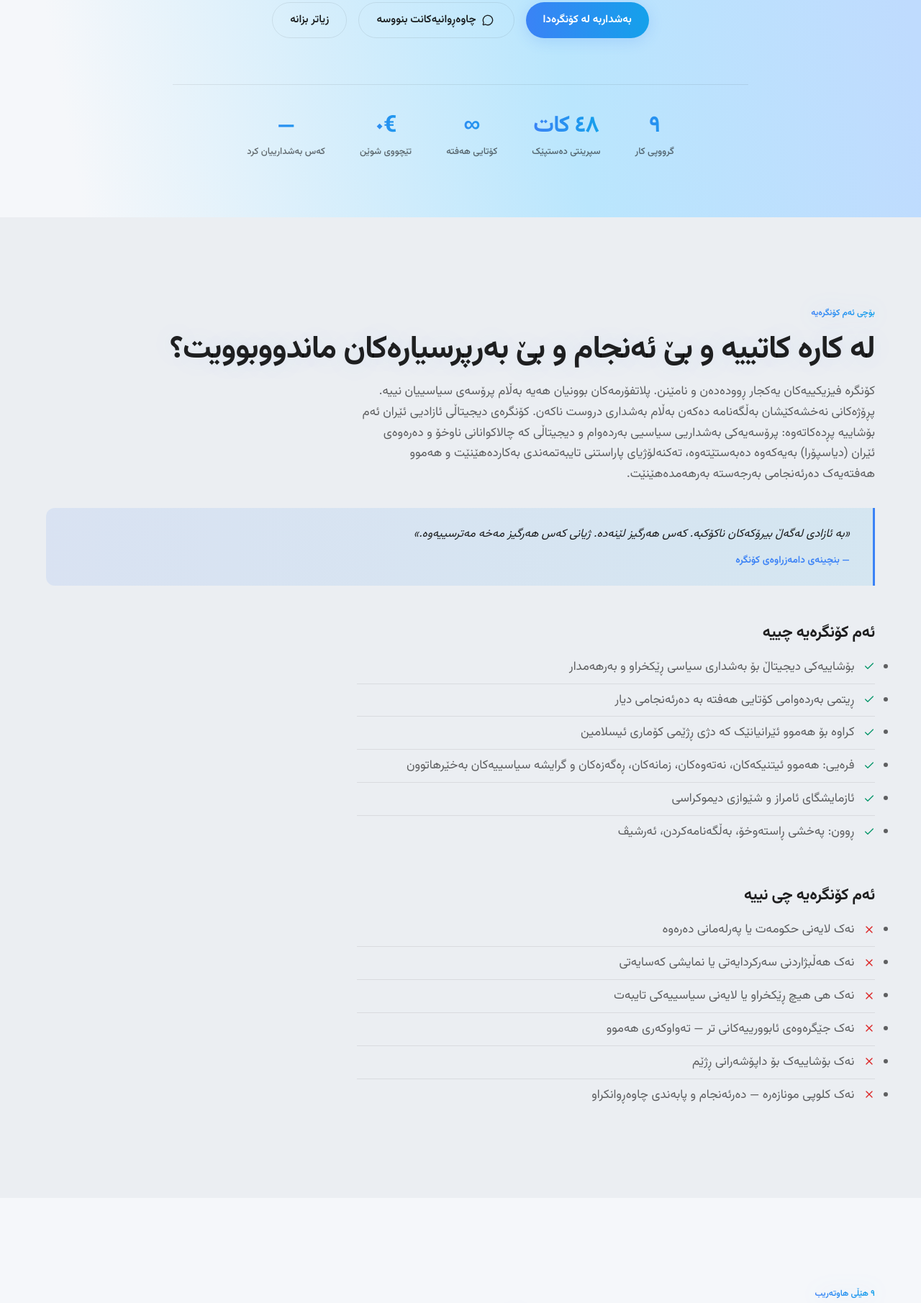
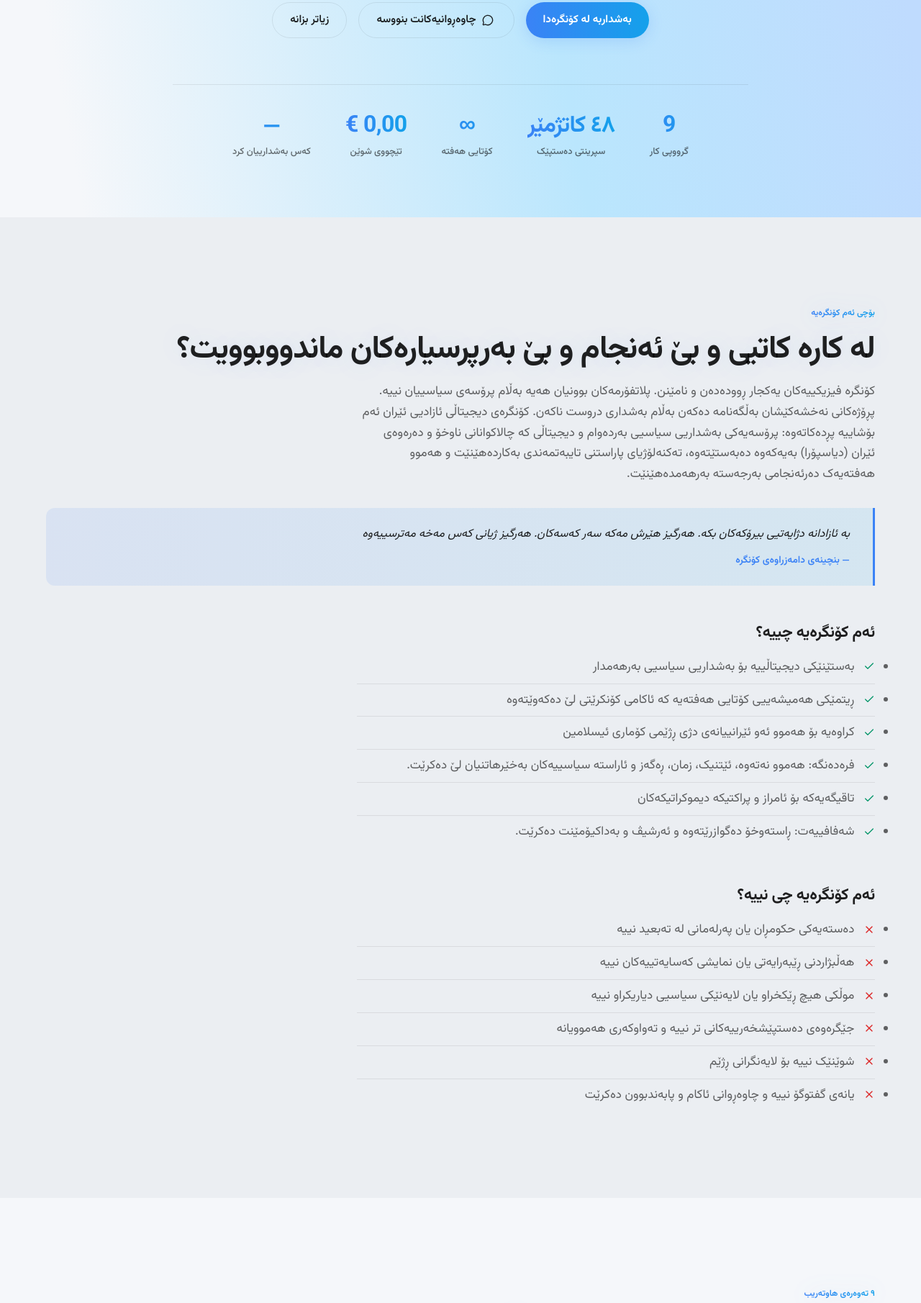
Before and after one commit to Iran-Digital-Freedom-Congress/the-digital-congress, a plain HTML site: page ku/index.html in a window 1280 px wide. Shown: the part 509-2320 px from the top of the page at 72% size. Drawn offline with nearby package versions, Linux system fonts and the light colour scheme; no server answers; a web font is replaced by a local one.

Commit message:
Update number formatting and add question marks for clarity in multiple language files

```diff
--- a/ku/index.html
+++ b/ku/index.html
@@ -73,11 +73,11 @@
 </div>
 <div class="stats">
 <div class="stat">
-<div class="number" data-i18n="stat_num_working_groups">٩</div>
+<div class="number" data-i18n="stat_num_working_groups">9</div>
 <div class="label" data-i18n="stat_working_groups">گرووپی کار</div>
 </div>
 <div class="stat">
-<div class="number" data-i18n="stat_num_launch_sprint">٤٨ کات</div>
+<div class="number" data-i18n="stat_num_launch_sprint">٤٨ کاتژمێر</div>
 <div class="label" data-i18n="stat_launch_sprint">سپرینتی دەستپێک</div>
 </div>
 <div class="stat">
@@ -85,7 +85,7 @@
 <div class="label" data-i18n="stat_weekends">کۆتایی هەفتە</div>
 </div>
 <div class="stat">
-<div class="number" data-i18n="stat_num_venue_cost">€٠</div>
+<div class="number" data-i18n="stat_num_venue_cost">0,00 €</div>
 <div class="label" data-i18n="stat_venue_cost">تێچووی شوێن</div>
 </div>
 <div class="stat">
@@ -99,42 +99,42 @@
 <section id="about">
 <div class="container">
 <p class="section-label" data-i18n="about_label">بۆچی ئەم کۆنگرەیە</p>
-<h2 data-i18n="about_heading">لە کارە کاتییە و بێ ئەنجام و بێ بەرپرسیارەکان ماندووبوویت؟</h2>
+<h2 data-i18n="about_heading">لە کارە کاتیی و بێ ئەنجام و بێ بەرپرسیارەکان ماندووبوویت؟</h2>
 <p data-i18n="about_body">کۆنگرە فیزیکییەکان یەکجار ڕوودەدەن و نامێنن. پلاتفۆرمەکان بوونیان هەیە بەڵام پرۆسەی سیاسییان نییە. پڕۆژەکانی نەخشەکێشان بەڵگەنامە دەکەن بەڵام بەشداری دروست ناکەن. کۆنگرەی دیجیتاڵی ئازادیی ئێران ئەم بۆشاییە پڕدەکاتەوە: پرۆسەیەکی بەشداریی سیاسیی بەردەوام و دیجیتاڵی کە چالاکوانانی ناوخۆ و دەرەوەی ئێران (دیاسپۆرا) بەیەکەوە دەبەستێتەوە، تەکنەلۆژیای پاراستنی تایبەتمەندی بەکاردەهێنێت و هەموو هەفتەیەک دەرئەنجامی بەرجەستە بەرهەمدەهێنێت.</p>
 <div class="quote-block">
-<span data-i18n="quote_founding">«بە ئازادی لەگەڵ بیرۆکەکان ناکۆکبە. کەس هەرگیز لێنەدە. ژیانی کەس هەرگیز مەخە مەترسییەوە.»</span>
+<span data-i18n="quote_founding">بە ئازادانە دژایەتیی بیرۆکەکان بکە. هەرگیز هێرش مەکە سەر کەسەکان. هەرگیز ژیانی کەس مەخە مەترسییەوە</span>
 <span class="attribution" data-i18n="quote_attribution">— بنچینەی دامەزراوەی کۆنگرە</span>
 </div>
-<h3 class="mt-3" data-i18n="about_is_heading">ئەم کۆنگرەیە چییە</h3>
+<h3 class="mt-3" data-i18n="about_is_heading">ئەم کۆنگرەیە چییە؟</h3>
 <ul class="redlines">
-<li data-i18n="about_is_1"><span class="icon-yes"><i aria-hidden="true" data-lucide="check"></i></span> بۆشاییەکی دیجیتاڵ بۆ بەشداری سیاسی ڕێکخراو و بەرهەمدار</li>
-<li data-i18n="about_is_2"><span class="icon-yes"><i aria-hidden="true" data-lucide="check"></i></span> ڕیتمی بەردەوامی کۆتایی هەفتە بە دەرئەنجامی دیار</li>
-<li data-i18n="about_is_3"><span class="icon-yes"><i aria-hidden="true" data-lucide="check"></i></span> کراوە بۆ هەموو ئێرانیانێک کە دژی ڕژێمی کۆماری ئیسلامین</li>
-<li data-i18n="about_is_4"><span class="icon-yes"><i aria-hidden="true" data-lucide="check"></i></span> فرەیی: هەموو ئیتنیکەکان، نەتەوەکان، زمانەکان، ڕەگەزەکان و گرایشە سیاسییەکان بەخێرهاتوون</li>
-<li data-i18n="about_is_5"><span class="icon-yes"><i aria-hidden="true" data-lucide="check"></i></span> ئازمایشگای ئامراز و شێوازی دیموکراسی</li>
-<li data-i18n="about_is_6"><span class="icon-yes"><i aria-hidden="true" data-lucide="check"></i></span> ڕوون: پەخشی ڕاستەوخۆ، بەڵگەنامەکردن، ئەرشیڤ</li>
+<li data-i18n="about_is_1"><span class="icon-yes"><i aria-hidden="true" data-lucide="check"></i></span> بەستێنێکی دیجیتاڵییە بۆ بەشداریی سیاسیی بەرهەمدار</li>
+<li data-i18n="about_is_2"><span class="icon-yes"><i aria-hidden="true" data-lucide="check"></i></span> ڕیتمێکی هەمیشەییی کۆتایی هەفتەیە کە ئاکامی کۆنکرێتی لێ دەکەوێتەوە</li>
+<li data-i18n="about_is_3"><span class="icon-yes"><i aria-hidden="true" data-lucide="check"></i></span> کراوەیە بۆ هەموو ئەو ئێرانییانەی دژی ڕژێمی کۆماری ئیسلامین</li>
+<li data-i18n="about_is_4"><span class="icon-yes"><i aria-hidden="true" data-lucide="check"></i></span> فرەدەنگە: هەموو نەتەوە، ئێتنیک، زمان، ڕەگەز و ئاراستە سیاسییەکان بەخێرهاتنیان لێ دەکرێت.</li>
+<li data-i18n="about_is_5"><span class="icon-yes"><i aria-hidden="true" data-lucide="check"></i></span> تاقیگەیەکە بۆ ئامراز و پراکتیکە دیموکراتیکەکان</li>
+<li data-i18n="about_is_6"><span class="icon-yes"><i aria-hidden="true" data-lucide="check"></i></span> شەفافییەت: ڕاستەوخۆ دەگوازرێتەوە و ئەرشیڤ و بەداکیۆمێنت دەکرێت.</li>
 </ul>
-<h3 class="mt-3" data-i18n="about_isnot_heading">ئەم کۆنگرەیە چی نییە</h3>
+<h3 class="mt-3" data-i18n="about_isnot_heading">ئەم کۆنگرەیە چی نییە؟</h3>
 <ul class="redlines">
-<li data-i18n="about_isnot_1"><span class="icon-no"><i aria-hidden="true" data-lucide="x"></i></span> نەک لایەنی حکومەت یا پەرلەمانی دەرەوە</li>
-<li data-i18n="about_isnot_2"><span class="icon-no"><i aria-hidden="true" data-lucide="x"></i></span> نەک هەڵبژاردنی سەرکردایەتی یا نمایشی کەسایەتی</li>
-<li data-i18n="about_isnot_3"><span class="icon-no"><i aria-hidden="true" data-lucide="x"></i></span> نەک هی هیچ ڕێکخراو یا لایەنی سیاسییەکی تایبەت</li>
-<li data-i18n="about_isnot_4"><span class="icon-no"><i aria-hidden="true" data-lucide="x"></i></span> نەک جێگرەوەی ئابوورییەکانی تر — تەواوکەری هەموو</li>
-<li data-i18n="about_isnot_5"><span class="icon-no"><i aria-hidden="true" data-lucide="x"></i></span> نەک بۆشاییەک بۆ داپۆشەرانی ڕژێم</li>
-<li data-i18n="about_isnot_6"><span class="icon-no"><i aria-hidden="true" data-lucide="x"></i></span> نەک کلوپی مونازەرە — دەرئەنجام و پابەندی چاوەڕوانکراو</li>
+<li data-i18n="about_isnot_1"><span class="icon-no"><i aria-hidden="true" data-lucide="x"></i></span> دەستەیەکی حکومڕان یان پەرلەمانی لە تەبعید نییە</li>
+<li data-i18n="about_isnot_2"><span class="icon-no"><i aria-hidden="true" data-lucide="x"></i></span> هەڵبژاردنی ڕێبەرایەتی یان نمایشی کەسایەتییەکان نییە</li>
+<li data-i18n="about_isnot_3"><span class="icon-no"><i aria-hidden="true" data-lucide="x"></i></span> موڵکی هیچ ڕێکخراو یان لایەنێکی سیاسیی دیاریکراو نییە</li>
+<li data-i18n="about_isnot_4"><span class="icon-no"><i aria-hidden="true" data-lucide="x"></i></span> جێگرەوەی دەستپێشخەرییەکانی تر نییە و تەواوکەری هەموویانە</li>
+<li data-i18n="about_isnot_5"><span class="icon-no"><i aria-hidden="true" data-lucide="x"></i></span> شوێنێک نییە بۆ لایەنگرانی ڕژێم</li>
+<li data-i18n="about_isnot_6"><span class="icon-no"><i aria-hidden="true" data-lucide="x"></i></span> یانەی گفتوگۆ نییە و چاوەڕوانی ئاکام و پابەندبوون دەکرێت</li>
 </ul>
 </div>
 </section>
 <!-- ─── WORKING GROUPS ─── -->
 <section id="working-groups">
 <div class="container">
-<p class="section-label" data-i18n="wg_label">٩ هێڵی هاوتەریب</p>
+<p class="section-label" data-i18n="wg_label">۹ تەوەرەی هاوتەریب</p>
 <h2 data-i18n="stat_working_groups">گرووپی کار</h2>
-<p data-i18n="wg_intro">هەر گرووپ لە کەناڵی سلاکی خۆی کاردەکات بە ئاسانکارانی هەڵبژێردراو و دەرئەنجامی هەفتانە بەرهەمدەهێنێت.</p>
+<p data-i18n="wg_intro">هەر کارگرووپێک لە کەناڵێکی تایبەتی «سلاک» بە ڕێبەریی ئاسانکارە هەڵبژێردراوەکان کار دەکات و هەفتانە بەرهەمی دەبێت</p>
 <div class="card-grid">
 <div class="card">
-<h3 data-i18n="wg1_name"><i aria-hidden="true" data-lucide="landmark"></i> نوێنەرایەتی دیپلۆماسی</h3>
-<p data-i18n="wg1_desc">پێکهێنانی گرووپی نوێنەرایەتی باوەڕپێکراو و فرە بۆ بابەتە دیپلۆماسییەکانی ئێران لە سەر ئاستی جیهان.</p>
+<h3 data-i18n="wg1_name"><i aria-hidden="true" data-lucide="landmark"></i> نوێنەرایەتیی دیپلۆماتیک</h3>
+<p data-i18n="wg1_desc">پێکهێنانی گرووپی جێی متمانە بۆ پرسە دیپلۆماسییەکانی ئێران لە ئاستی جیهان</p>
 <span class="tag" data-i18n="x_wg1"> گرووپی کار ١ ·<span lang="fa">نمایندگی دیپلماتیک</span></span>
 </div>
 <div class="card">
@@ -209,7 +209,7 @@
 </div>
 </div>
 <div class="quote-block mt-3">
-<span data-i18n="about_heading">لە کارە کاتییە و بێ ئەنجام و بێ بەرپرسیارەکان ماندووبوویت؟</span>
+<span data-i18n="about_heading">لە کارە کاتیی و بێ ئەنجام و بێ بەرپرسیارەکان ماندووبوویت؟</span>
 <span class="attribution" data-i18n="x_difc_call_to_action">— بانگەوازی بەشداریکردن لە کۆنگرە</span>
 </div>
 </div>
```
Also changed, not shown: ar/index.html (+4 -4 lines), az/index.html (+2 -2 lines), bal/index.html (+4 -4 lines), en/index.html (+3 -3 lines), fa/index.html (+5 -5 lines), 1 other file.
